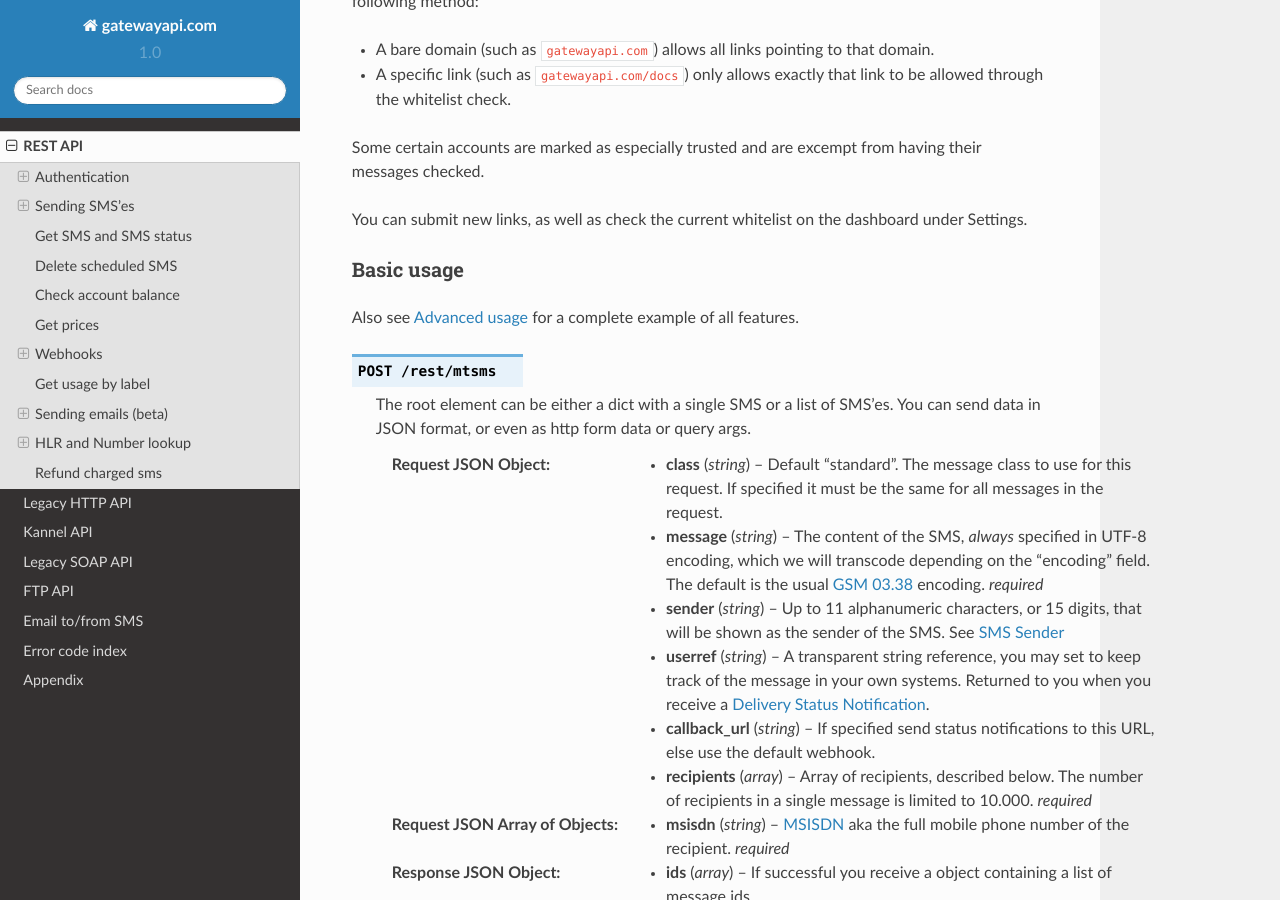
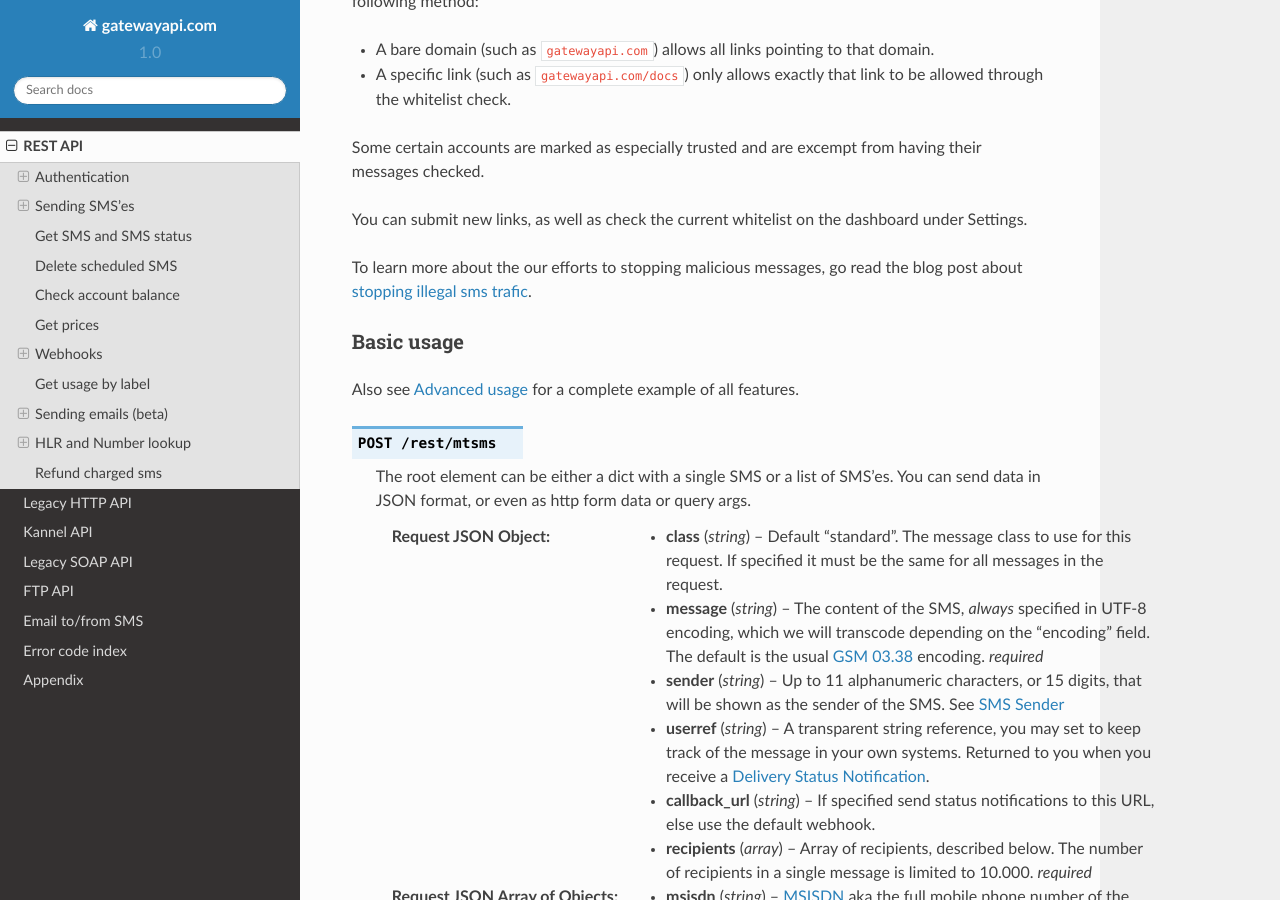
Before and after one commit to onlinecity/gatewayapi-docs, a Sphinx documentation site: the page built from docs/rest.rst, in a window 1280 px wide and 900 px high, scrolled down 2644 px. Built offline with Sphinx 7.4.7 and the Read the Docs theme 2.0.0, drawn with Linux system fonts in a browser that asks for light colours.

Commit message:
Add link to blog post introducing the filtering

```diff
--- a/docs/rest.rst
+++ b/docs/rest.rst
@@ -139,6 +139,8 @@
 Some certain accounts are marked as especially trusted and are excempt from having their messages checked.
 
 You can submit new links, as well as check the current whitelist on the dashboard under Settings.
+
+To learn more about the our efforts to stopping malicious messages, go read the blog post about `stopping illegal sms trafic`_.
 
 Basic usage
 ^^^^^^^^^^^
@@ -1524,6 +1526,7 @@
 .. _`RestSharp`: http://restsharp.org/
 .. _`NewtonSoft`: http://www.newtonsoft.com/json
 .. _`Httpie`: https://httpie.org
+.. _`stopping illegal sms trafic`: https://gatewayapi.com/blog/tech/2019/02/07/blocking-illegal-sms-traffic.html
 
 HLR and Number lookup
 ---------------------
```
